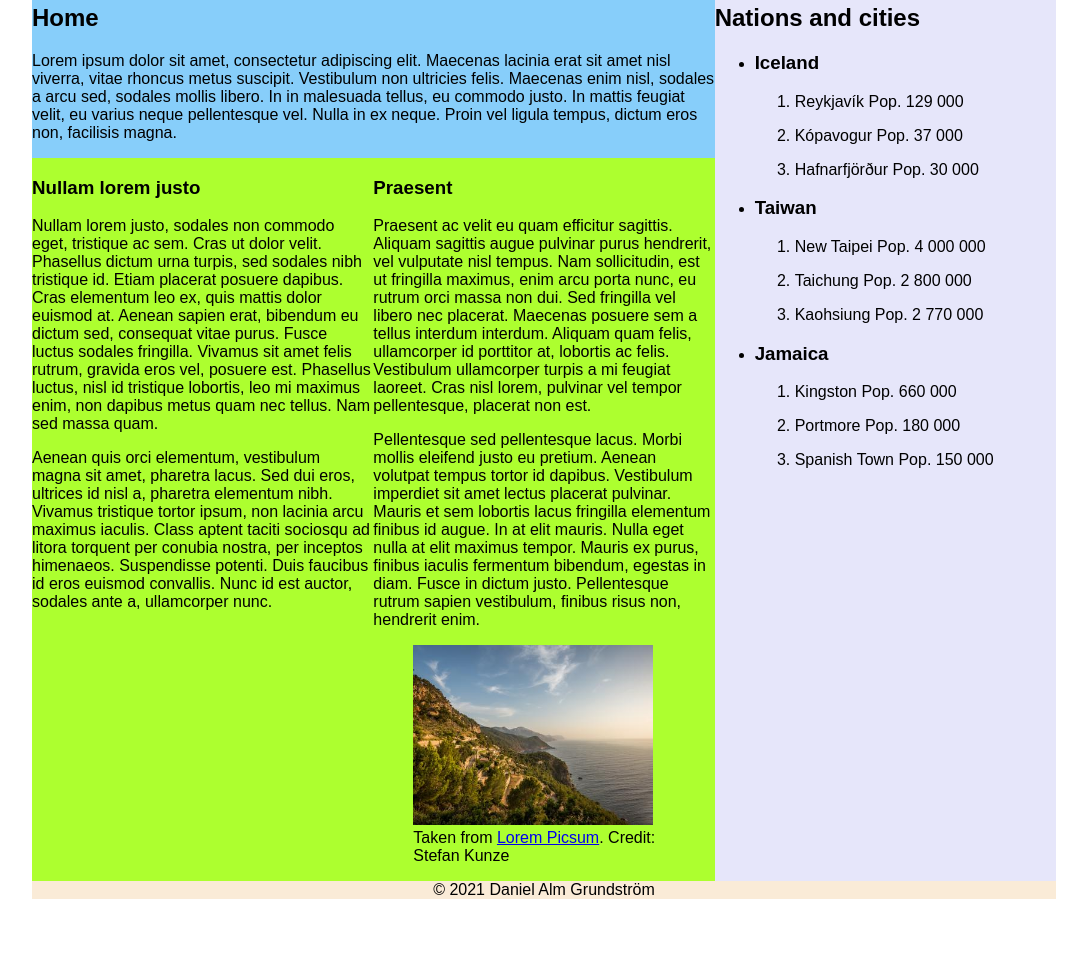
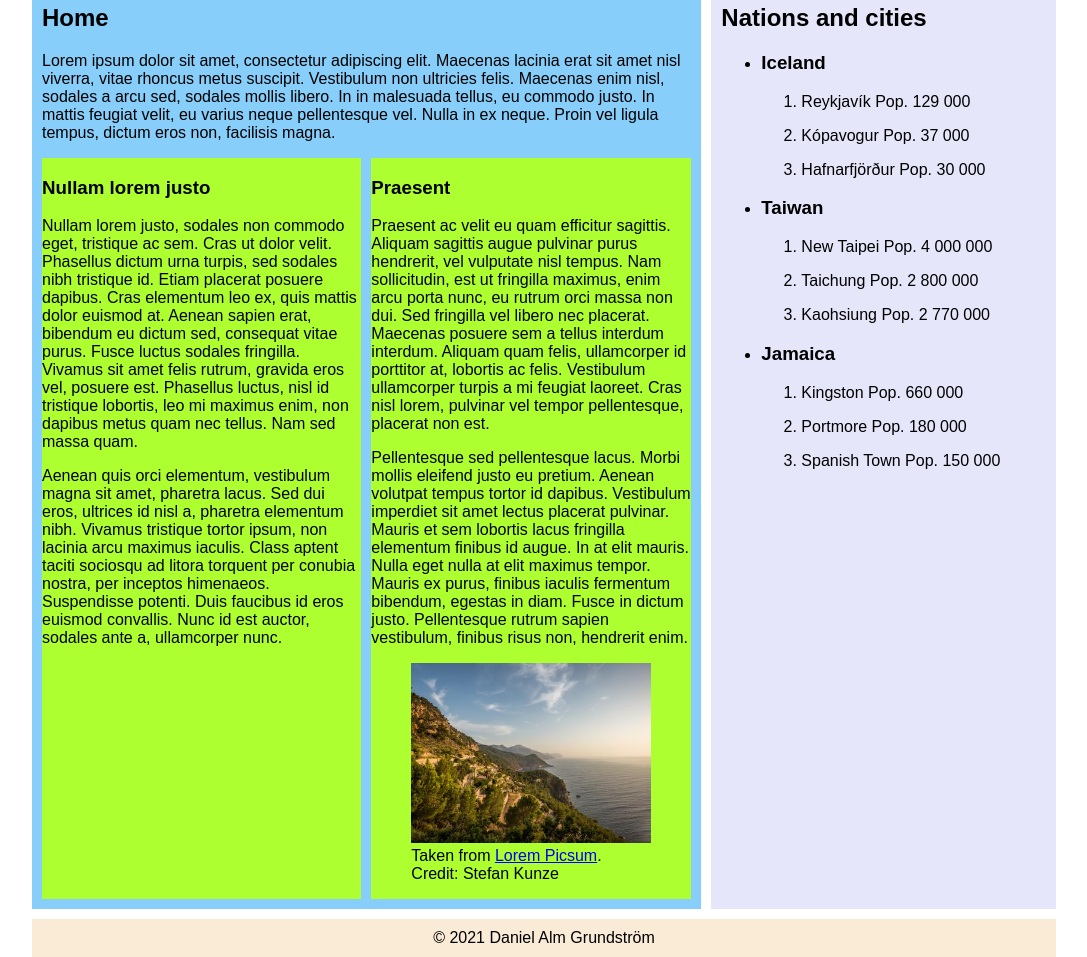
Before and after one commit to almgru/assignment-css-introduction-j33, a website: page public/index.html in a window 1280 px wide. Shown: the part 76-1033 px from the top of the page, without its empty margins (96-1183 px from the left). Before the commit the page ends 975 px from the top, so only its background shows below. Drawn offline with Linux system fonts and the light colour scheme.

Commit message:
Adds margins and padding

```diff
--- a/public/css/style.css
+++ b/public/css/style.css
@@ -85,6 +85,41 @@ body > footer {
 }
 /* END OF Requirement 3-Footer */
 
+/* Padding and margins */
+/* <<<<<<<<<<<<<<<<<<<<<<<<<<<<<<<<<<<<<<<<<<<<<<<<<<<<<<<<<<<<<<<<<<<<<<<<<< */
+/* Add some space between main content and aside content. */
+main {
+    margin-right: 10px;
+}
+
+/* Some space between header and content below. */
+body > header {
+    margin-bottom: 10px;
+}
+
+/* Remove default margin for page headings. Spacing is achieved with padding
+   instead. */
+h2 {
+    margin-top: 0;
+}
+
+/* Some space around the content in main and aside columns. */
+main,
+aside {
+    padding: 10px;
+}
+
+/* Some space between the article columns. */
+.column-container > article:first-child {
+    margin-right: 10px;
+}
+
+body > footer {
+    padding: 10px 0; /* Some space above and below the text in the footer. */
+    margin-top: 10px; /* Some space between footer and content above it. */
+}
+/* >>>>>>>>>>>>>>>>>>>>>>>>>>>>>>>>>>>>>>>>>>>>>>>>>>>>>>>>>>>>>>>>>>>>>>>>>> */
+
 /* Temporary colors */
 nav {
     background: lightcyan;
```
